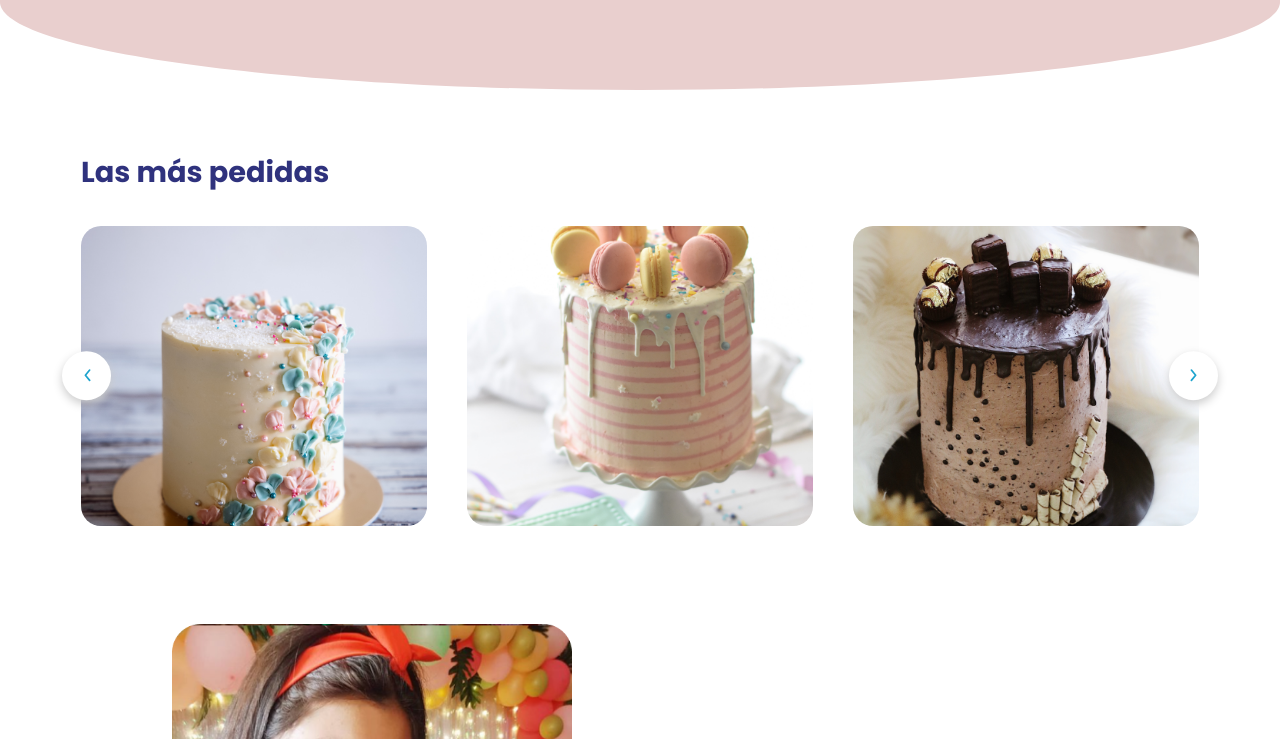
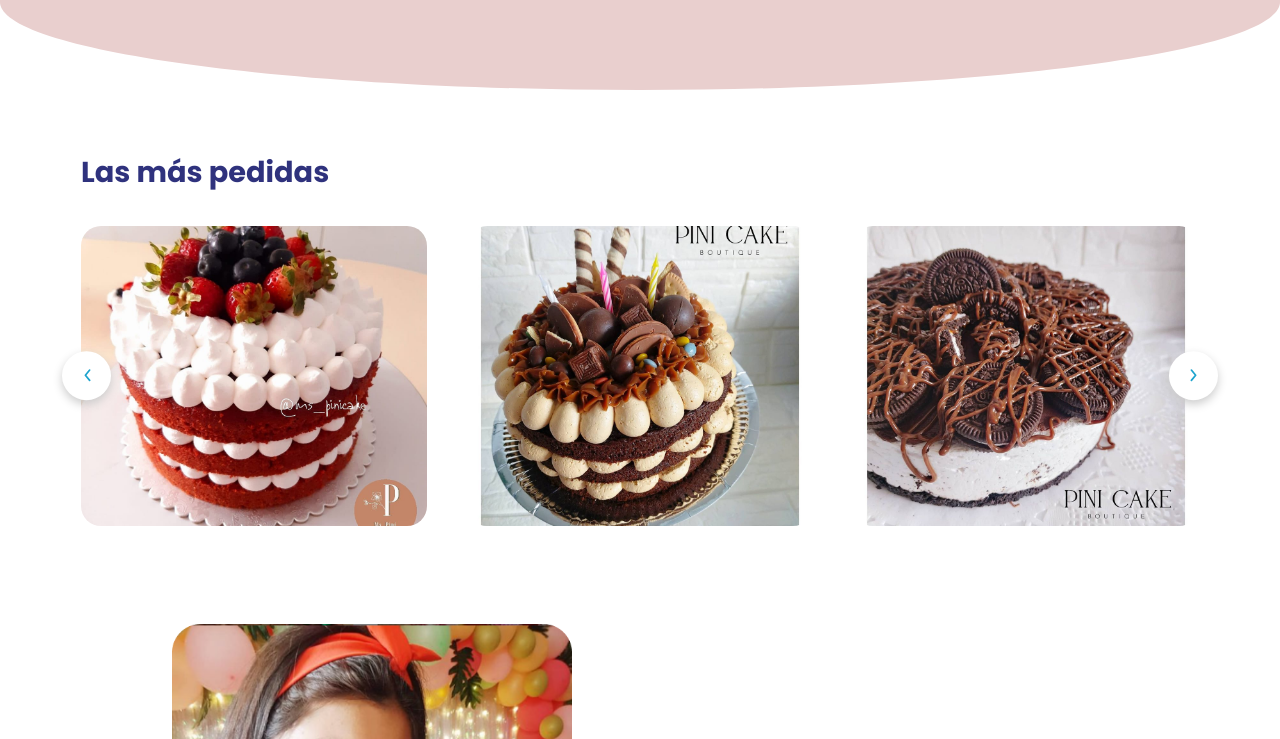
Before and after one commit to JeanleeRoy/pini_cake_mockup, a plain HTML site: page index.html in a window 1280 px wide. Shown: the part 747-1486 px from the top of the page. Drawn offline with nearby package versions, Linux system fonts and the light colour scheme.

Commit message:
Add minor changes

```diff
--- a/index.html
+++ b/index.html
@@ -9,7 +9,7 @@
     <link rel="stylesheet" href="css/hero.css">
     <link rel="stylesheet" href="css/ftd-cakes.css">
     <link rel="stylesheet" href="css/about.css">
-    <title>Document</title>
+    <title>Pini Cake</title>
 </head>
 <body>
     <header>
@@ -67,17 +67,17 @@
                     <div class="swiper-wrapper">
                         <div class="swiper-slide">
                             <a href="">
-                                <img src="img/home/ftd-cake-1.png" alt="cake">
+                                <img src="img/home/cake-003.jpg" alt="cake">
                             </a>
                         </div>
                         <div class="swiper-slide">
                             <a href="">
-                                <img src="img/home/ftd-cake-2.png" alt="cake">
+                                <img src="img/home/cake-002.jpg" alt="cake">
                             </a>
                         </div>
                         <div class="swiper-slide">
                             <a href="">
-                                <img src="img/home/ftd-cake-3.png" alt="cake">
+                                <img src="img/home/cake-001.jpg" alt="cake">
                             </a>
                         </div>
                     </div>
```
Also changed, not shown: img/home/cake-001.jpg (added), img/home/cake-002.jpg (added), img/home/cake-003.jpg (added).
